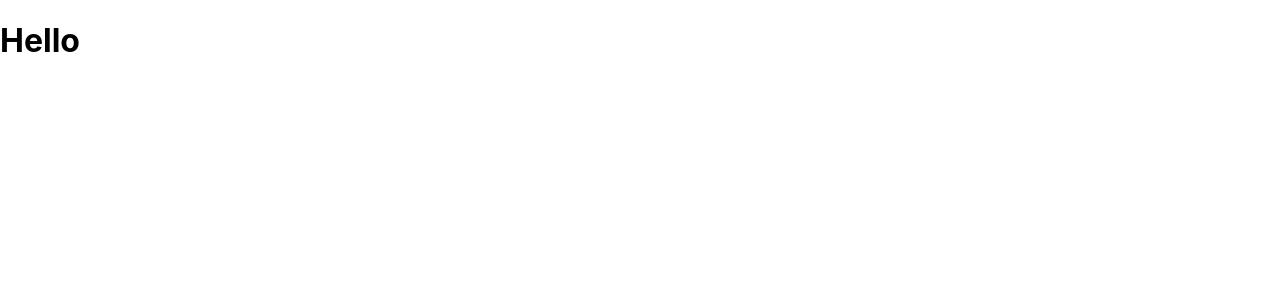
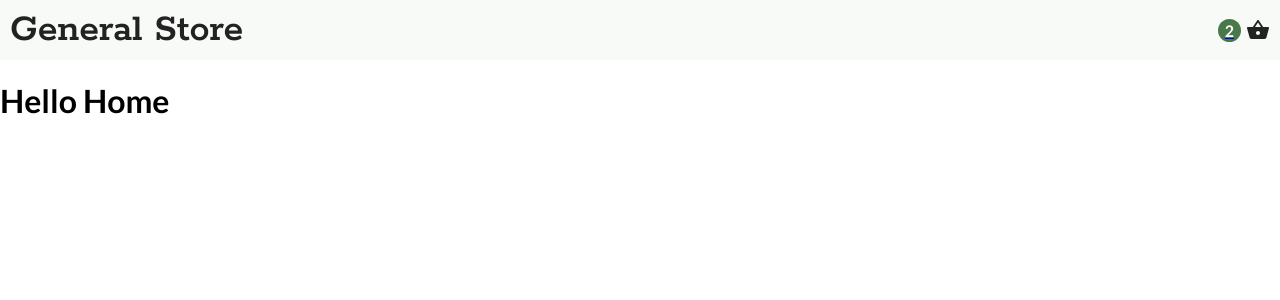
Before and after one commit to timvvoodman/Ecommerce-Coding-Challenge, a React (Create React App) app: page / in a window 1280 px wide. Shown: the top 300 px of the page. Built offline with nearby package versions, Linux system fonts and the light colour scheme.

Commit message:
header/nav styles, home link, and basket link

```diff
--- a/package.json
+++ b/package.json
@@ -3,6 +3,8 @@
   "version": "0.1.0",
   "private": true,
   "dependencies": {
+    "@material-ui/core": "^4.12.1",
+    "@material-ui/icons": "^4.11.2",
     "@testing-library/jest-dom": "^5.14.1",
     "@testing-library/react": "^11.2.7",
     "@testing-library/user-event": "^12.8.3",
@@ -10,6 +12,8 @@
     "material-icons": "^0.7.6",
     "react": "^17.0.2",
     "react-dom": "^17.0.2",
+    "react-router": "^5.2.0",
+    "react-router-dom": "^5.2.0",
     "react-scripts": "4.0.3",
     "web-vitals": "^1.1.2"
   },
--- a/src/App.js
+++ b/src/App.js
@@ -1,10 +1,21 @@
 import React from 'react'
+import { BrowserRouter as Router, Switch, Route } from 'react-router-dom'
+//Component Imports//
+import Header from './components/Header/Header'
+import Home from './components/Home/Home.js'
 
 function App() {
   return (
-    <>
-      <h1>Hello</h1>
-    </>
+    <Router>
+      <div className="app">
+        <Switch>
+          <Route path="/">
+            <Header />
+            <Home />
+          </Route>
+        </Switch>
+      </div>
+    </Router>
   )
 }
 
--- /dev/null
+++ b/src/components/Header/Header.css
@@ -0,0 +1,67 @@
+/* Position */
+/* Box */
+/* Typogrpahy */
+/* Visual */
+/* Misc */
+
+.header {
+  /* Position */
+  position: sticky;
+  top: 0;
+  /* Box */
+  height: 60px;
+  display: flex;
+  align-items: center;
+  justify-content: space-between;
+  /* Visual */
+  background-color: var(--bg-secondary-color);
+  /* Misc */
+  z-index: 100;
+}
+
+.header__logo {
+  /* Box */
+  margin-left: 10px;
+  /* Typogrpahy */
+  font-family: var(--font-heading);
+  font-size: 20px;
+  font-weight: 600;
+  text-decoration: none;
+  color: var(--font-primary-color);
+
+  /* Misc */
+  cursor: pointer;
+}
+
+.header__basket {
+  /* Position */
+  /* Box */
+  display: flex;
+  align-items: center;
+  margin-right: 10px;
+  /* Visual */
+  color: var(--font-primary-color);
+  /* Misc */
+  cursor: pointer;
+}
+
+.header__basket__count {
+  /* Position */
+  /* Box */
+  display: flex;
+  align-items: center;
+  justify-content: center;
+  width: 15px;
+  height: 15px;
+  margin-right: 5px;
+  padding: 4px;
+  /* Typogrpahy */
+  text-decoration: none;
+  font-weight: 600;
+
+  color: var(--bg-primary-color);
+  /* Visual */
+  background-color: var(--accent-green);
+  border-radius: 50%;
+  /* Misc */
+}
--- /dev/null
+++ b/src/components/Header/Header.js
@@ -0,0 +1,30 @@
+import React from 'react'
+import { Link } from 'react-router-dom'
+
+//Style Imports//
+import './Header.css'
+import ShoppingBasketIcon from '@material-ui/icons/ShoppingBasket'
+
+function Header() {
+  return (
+    <div>
+      <div className="header">
+        <Link to="/" className="header__logo">
+          <h1>General Store</h1>
+        </Link>
+
+        <Link to="/checkout">
+          <div className="header__basket">
+            <div className="header__basket__count">
+              <span>2</span>
+            </div>
+
+            <ShoppingBasketIcon />
+          </div>
+        </Link>
+      </div>
+    </div>
+  )
+}
+
+export default Header
--- /dev/null
+++ b/src/components/Home/Home.js
@@ -0,0 +1,11 @@
+import React from 'react'
+
+function Home() {
+  return (
+    <div>
+      <h1>Hello Home</h1>
+    </div>
+  )
+}
+
+export default Home
--- a/src/index.css
+++ b/src/index.css
@@ -1,13 +1,18 @@
+@import url('https://fonts.googleapis.com/css2?family=Rokkitt:wght@300;600&display=swap');
+@import url('https://fonts.googleapis.com/css2?family=Lato:wght@300;700&family=Rokkitt:wght@300;600&display=swap');
+
+:root {
+  --bg-primary-color: #ffffff;
+  --bg-secondary-color: #f7faf7;
+  --font-primary-color: #222222;
+  --accent-green: #49784b;
+  --accent-light: #a4bca5;
+  --font-heading: 'Rokkitt', 'serif';
+}
+
 body {
   margin: 0;
-  font-family: -apple-system, BlinkMacSystemFont, 'Segoe UI', 'Roboto', 'Oxygen',
-    'Ubuntu', 'Cantarell', 'Fira Sans', 'Droid Sans', 'Helvetica Neue',
-    sans-serif;
+  font-family: 'Lato', 'sans-serif';
   -webkit-font-smoothing: antialiased;
   -moz-osx-font-smoothing: grayscale;
 }
-
-code {
-  font-family: source-code-pro, Menlo, Monaco, Consolas, 'Courier New',
-    monospace;
-}
```
Also changed, not shown: src/components/Home/Home.css (added), 1 other file (tests, documents, lock files or other folders).
